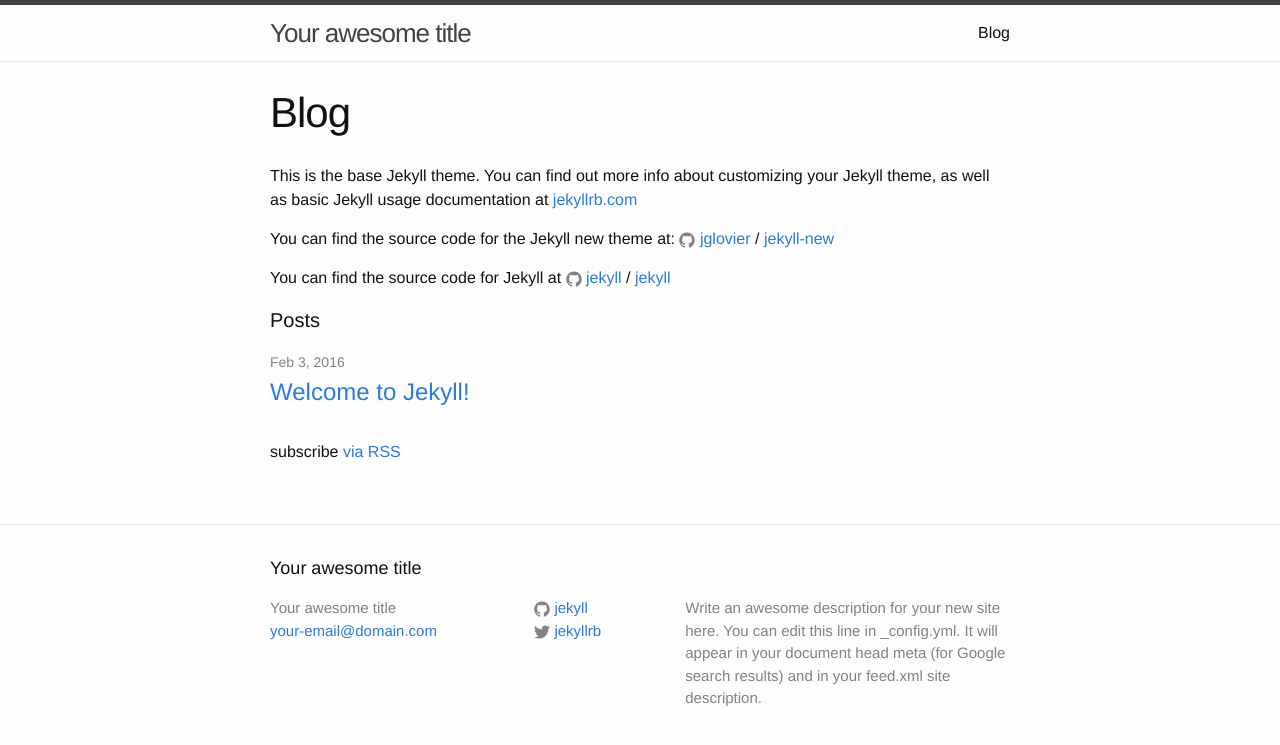
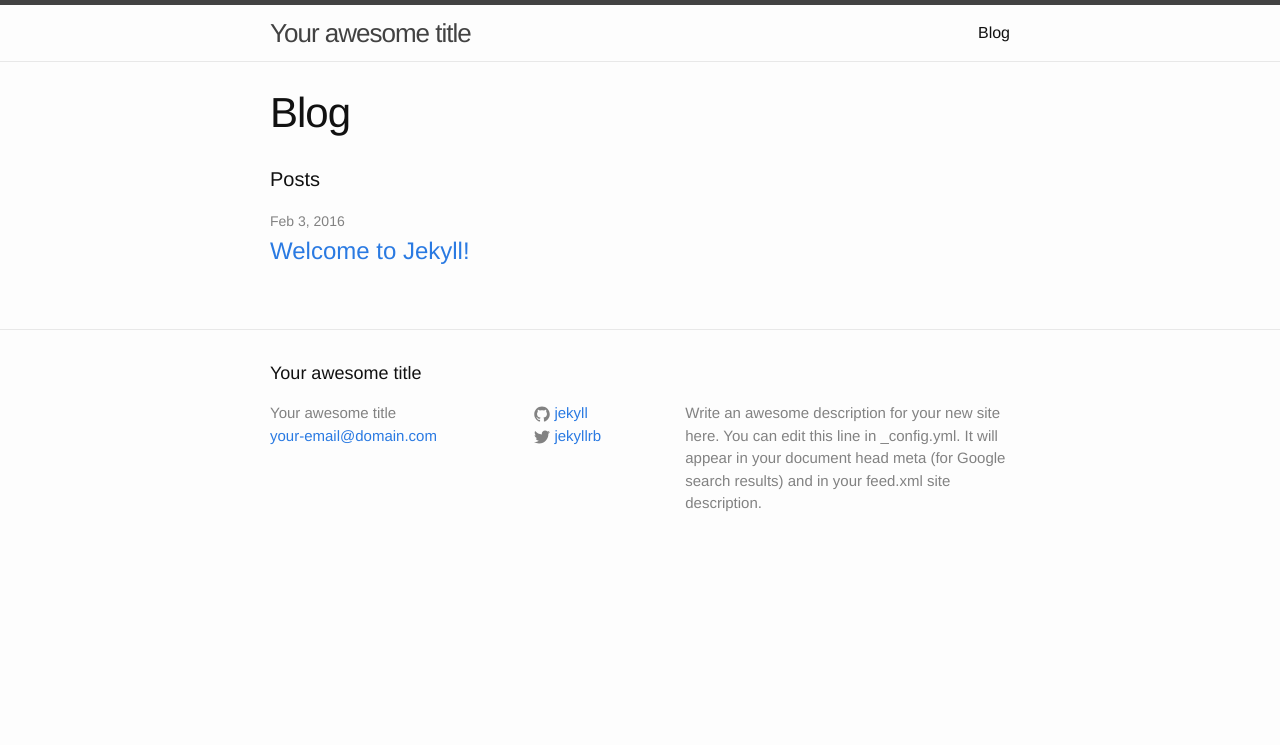
Before and after one commit to jsstrn/jsstrn, a Jekyll site: the page built from blog.md, in a window 1280 px wide. Shown: the top 745 px of the page. Built offline with Jekyll 4.4.1, drawn with Linux system fonts in a browser that asks for light colours.

Commit message:
Update blog page

```diff
--- a/blog.md
+++ b/blog.md
@@ -4,32 +4,16 @@
 permalink: /blog/
 ---
 
-This is the base Jekyll theme. You can find out more info about customizing your Jekyll theme, as well as basic Jekyll usage documentation at [jekyllrb.com](http://jekyllrb.com/)
-
-You can find the source code for the Jekyll new theme at:
-{% include icon-github.html username="jglovier" %} /
-[jekyll-new](https://github.com/jglovier/jekyll-new)
-
-You can find the source code for Jekyll at
-{% include icon-github.html username="jekyll" %} /
-[jekyll](https://github.com/jekyll/jekyll)
-
 <div class="home">
-
   <h1 class="page-heading">Posts</h1>
-
   <ul class="post-list">
     {% for post in site.posts %}
       <li>
         <span class="post-meta">{{ post.date | date: "%b %-d, %Y" }}</span>
-
         <h2>
           <a class="post-link" href="{{ post.url | prepend: site.baseurl }}">{{ post.title }}</a>
         </h2>
       </li>
     {% endfor %}
   </ul>
-
-  <p class="rss-subscribe">subscribe <a href="{{ "/feed.xml" | prepend: site.baseurl }}">via RSS</a></p>
-
 </div>
```
